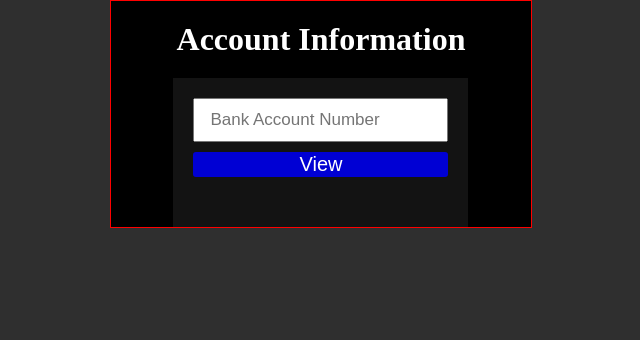
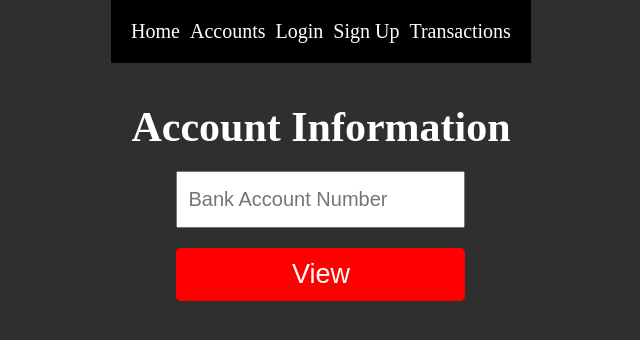
Before and after one commit to SHEEPDOG0351/bank_web_application, a Flask app: page / in a window 1280 px wide. Shown: the top 340 px of the page, without its empty margins (319-959 px from the left). Run offline with Flask 3, Linux system fonts and the light colour scheme.

Commit message:
added styling and some functionality updates to accounts. Also added navbar to each page

```diff
--- a/main.py
+++ b/main.py
@@ -107,6 +107,10 @@ def login():
 def accounts():
     return render_template('accounts.html')
 
+@app.route('/transactions')
+def transactions():
+    return render_template('transactions.html')
+
 @app.route("/api/account/<bank_account_number>", methods=["GET"]) # This route is used to pull the data needed for displaying user information from the SQL database and preparing it for JS
 def get_account_info(bank_account_number): # using the bank account num given in the request:
     user = Users.query.filter_by(bank_account_number=bank_account_number).first()
--- a/templates/accounts.html
+++ b/templates/accounts.html
@@ -14,16 +14,43 @@
         color: white;
     }
 
+    button {
+        border: 1px transparent solid;
+        border-radius: 3px;
+    }
+
     body {
         background-color: rgb(47, 47, 47);
         display: flex;
         align-items: center;
         justify-content: center;
+        flex-direction: column;
     }
 
-    button {
-        border: 1px transparent solid;
-        border-radius: 3px;
+    nav {
+        display: flex;
+        justify-content: center;
+        align-items: center;
+        background-color: black;
+        margin-bottom: 20px;
+    }
+
+    nav ul {
+        list-style-type: none;
+        display: flex;
+        gap: 10px;
+        text-decoration: none;
+        padding: 20px;
+    }
+
+    nav ul li {
+        display: flex;
+        flex-direction: column;
+        font-size: 20px;
+    }
+
+    nav ul li a {
+        text-decoration: none;
     }
 
     #account-info-container {
@@ -31,12 +58,11 @@
         justify-content: center;
         align-items: center;
         flex-direction: column;
-        border: 1px red solid;
         width: 33%;
-        background-color: black;
     }
 
     #account-info-container h1 {
+        font-size: 42px;
         padding: 20px 0px;
     }
 
@@ -44,19 +70,23 @@
         display: flex;
         flex-direction: column;
         gap: 10px;
-        background-color: rgb(19, 19, 19);
-        padding: 20px;
+        padding-bottom: 10px;
     }
 
     #account-info-content input {
-        font-size: 17px;
-        color: black;
-        padding: 10px 15px;
+        font-size: 20px;
+        padding: 15px 10px;
     }
 
     #view-info-btn {
-        background-color: rgb(0, 0, 212);
-        font-size: 20px;
+        font-size: 27px;
+        text-align: center;
+        background-color: red;
+        color: white;
+        border: 1px transparent solid;
+        border-radius: 5px;
+        padding: 10px;
+        margin-top: 10px;
     }
 
     #unordered-list {
@@ -80,6 +110,15 @@
 </style>
 
 <body>
+    <nav>
+        <ul>
+            <li><a href="{{ url_for('index') }}">Home</a></li>
+            <li><a href="{{ url_for('accounts') }}">Accounts</a></li>
+            <li><a href="{{ url_for('login') }}">Login</a></li>
+            <li><a href="{{ url_for('signup') }}">Sign Up</a></li>
+            <li><a href="{{ url_for('transactions') }}">Transactions</a></li>
+        </ul>
+    </nav>
     <div id="account-info-container">
         <h1>Account Information</h1>
         <div id="account-info-content">
```
Also changed, not shown: templates/index.html (+53 -0 lines), templates/login.html (+53 -0 lines), templates/signup.html (+54 -0 lines), templates/transactions.html (+41 -2 lines).
